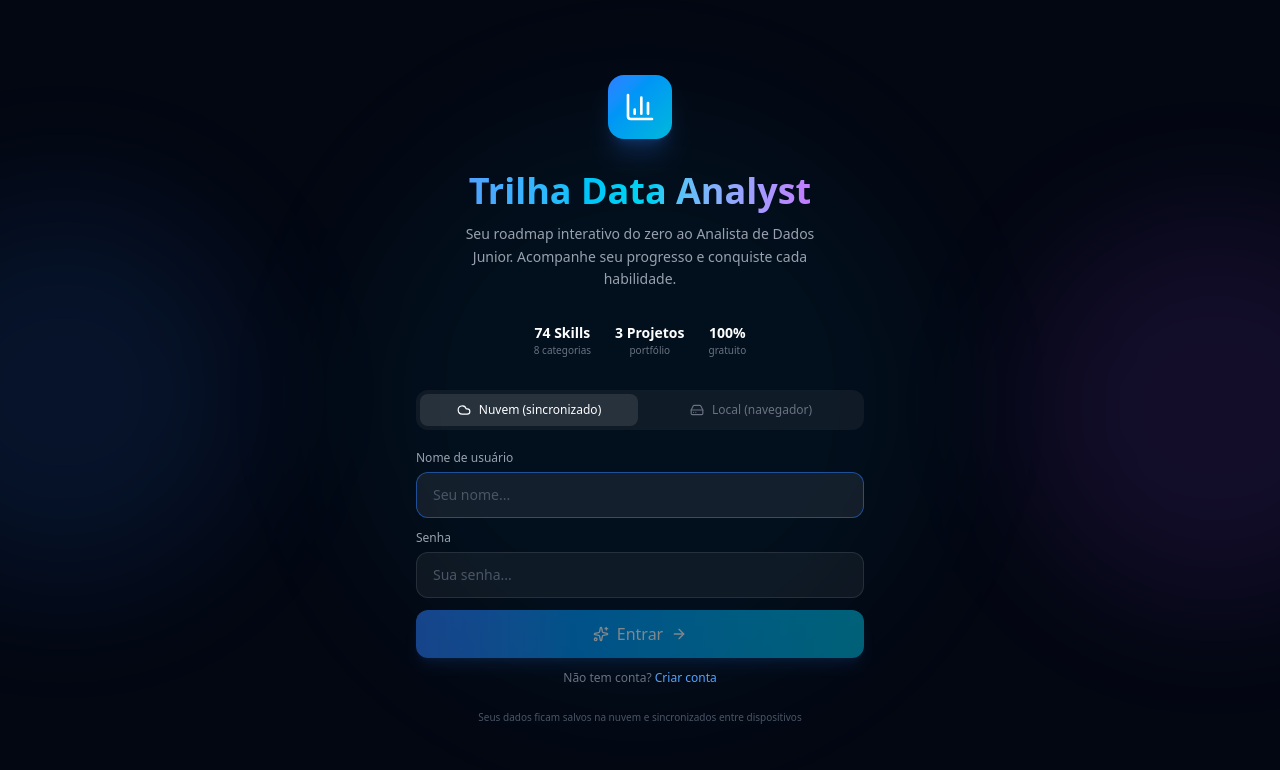
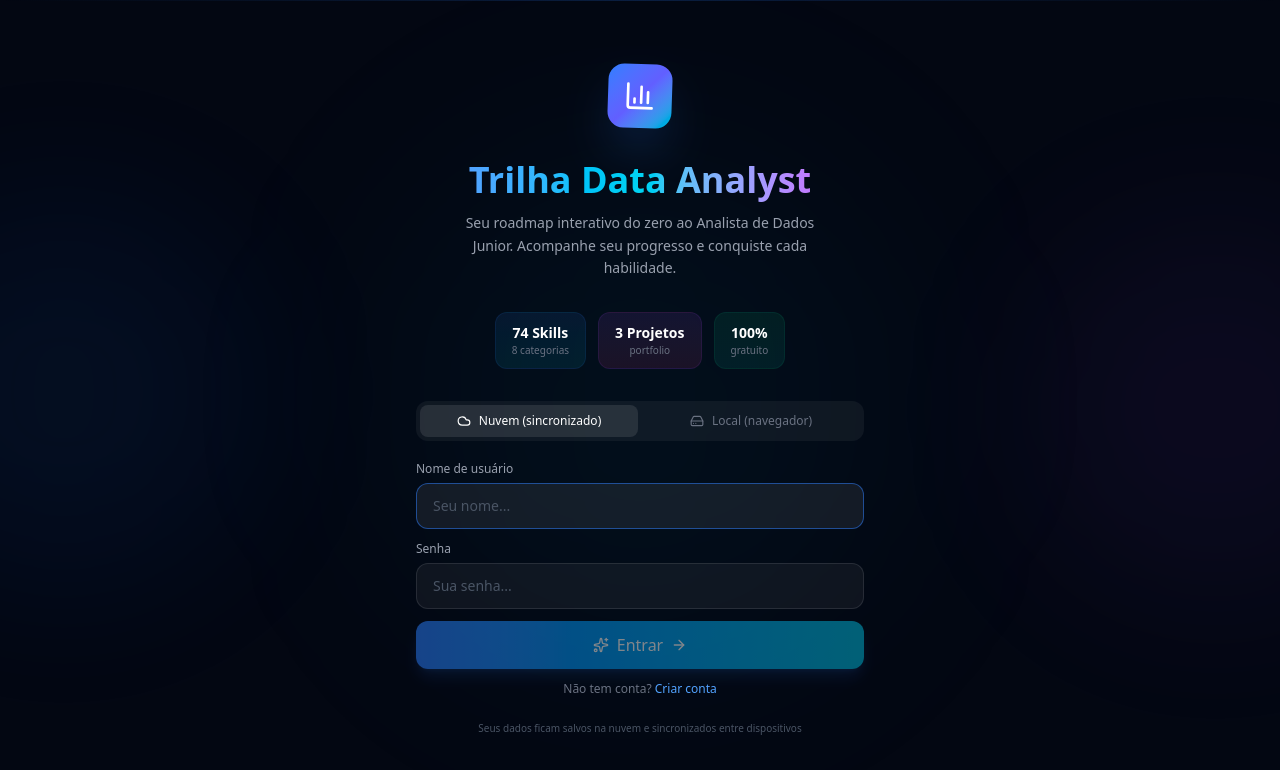
Before and after one commit to zPaulo/learn-data, a Next.js app: page / in a window 1280 px wide. Shown: the top 770 px of the page. Built offline with nearby package versions, Linux system fonts and the light colour scheme.

Commit message:
ui: enhance LoginForm with animated logo and feature cards
Logo now has a gentle rocking animation and stronger shadow.
Background orbs pulse slowly. Feature stats are now in colored
card containers with gradient backgrounds.

```diff
--- a/src/components/features/LoginForm.tsx
+++ b/src/components/features/LoginForm.tsx
@@ -70,9 +70,10 @@ export function LoginForm({ onLogin }: LoginFormProps) {
   return (
     <div className="min-h-screen flex flex-col items-center justify-center px-4 relative overflow-hidden">
       {/* Background gradient orbs */}
-      <div className="absolute top-1/4 -left-32 w-96 h-96 bg-blue-500/10 rounded-full blur-3xl" />
-      <div className="absolute bottom-1/4 -right-32 w-96 h-96 bg-purple-500/10 rounded-full blur-3xl" />
-      <div className="absolute top-1/2 left-1/2 -translate-x-1/2 -translate-y-1/2 w-[600px] h-[600px] bg-cyan-500/5 rounded-full blur-3xl" />
+      <div className="absolute top-1/4 -left-32 w-96 h-96 bg-blue-500/8 rounded-full blur-[100px] animate-pulse-slow" />
+      <div className="absolute bottom-1/4 -right-32 w-96 h-96 bg-purple-500/8 rounded-full blur-[100px] animate-pulse-slow" style={{ animationDelay: '1.5s' }} />
+      <div className="absolute top-1/2 left-1/2 -translate-x-1/2 -translate-y-1/2 w-[500px] h-[500px] bg-cyan-500/5 rounded-full blur-[120px]" />
+      <div className="absolute top-0 left-0 right-0 h-px bg-gradient-to-r from-transparent via-blue-500/20 to-transparent" />
 
       <motion.div
         className="relative z-10 w-full max-w-md"
@@ -82,9 +83,13 @@ export function LoginForm({ onLogin }: LoginFormProps) {
       >
         {/* Logo */}
         <div className="flex justify-center mb-8">
-          <div className="w-16 h-16 rounded-2xl bg-gradient-to-br from-blue-500 to-cyan-500 flex items-center justify-center shadow-xl shadow-blue-500/20">
+          <motion.div
+            className="w-16 h-16 rounded-2xl bg-gradient-to-br from-blue-500 via-indigo-500 to-cyan-500 flex items-center justify-center shadow-2xl shadow-blue-500/30"
+            animate={{ rotate: [0, 2, -2, 0] }}
+            transition={{ duration: 4, repeat: Infinity, ease: 'easeInOut' }}
+          >
             <BarChart3 className="w-8 h-8 text-white" />
-          </div>
+          </motion.div>
         </div>
 
         {/* Title */}
@@ -112,17 +117,17 @@ export function LoginForm({ onLogin }: LoginFormProps) {
 
         {/* Features */}
         <motion.div
-          className="flex justify-center gap-6 mb-8"
+          className="flex justify-center gap-3 mb-8"
           initial={{ opacity: 0 }}
           animate={{ opacity: 1 }}
           transition={{ delay: 0.4 }}
         >
           {[
-            { label: '74 Skills', sublabel: '8 categorias' },
-            { label: '3 Projetos', sublabel: 'portfólio' },
-            { label: '100%', sublabel: 'gratuito' },
+            { label: '74 Skills', sublabel: '8 categorias', color: 'from-blue-500/10 to-cyan-500/10 border-blue-500/10' },
+            { label: '3 Projetos', sublabel: 'portfolio', color: 'from-purple-500/10 to-pink-500/10 border-purple-500/10' },
+            { label: '100%', sublabel: 'gratuito', color: 'from-emerald-500/10 to-teal-500/10 border-emerald-500/10' },
           ].map((item) => (
-            <div key={item.label} className="text-center">
+            <div key={item.label} className={`text-center px-4 py-2.5 rounded-xl bg-gradient-to-b ${item.color} border`}>
               <p className="text-sm font-bold text-white">{item.label}</p>
               <p className="text-[10px] text-gray-500">{item.sublabel}</p>
             </div>
```
